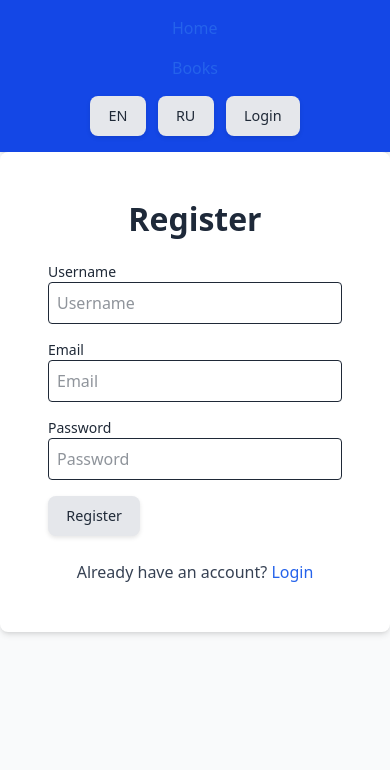
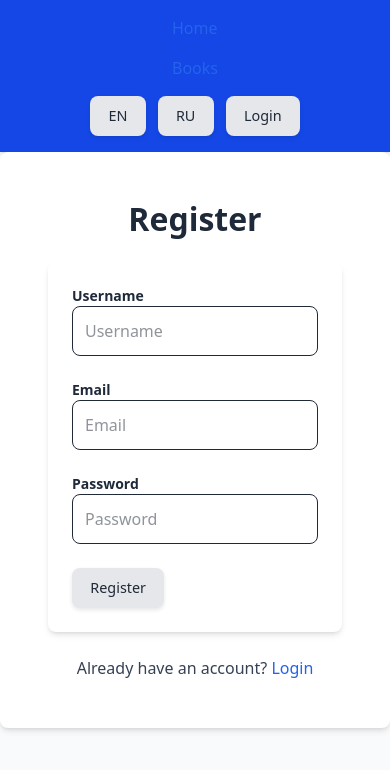
Before and after one commit to AlexBud369/BookSharingPlatform, a React (Vite) app in the folder src/Frontend/: page /register in a window 390 px wide. Shown: the top 770 px of the page. Built offline with nearby package versions, Linux system fonts and the light colour scheme.

Commit message:
fix: correct duplicate toasts and responsive layout

```diff
--- a/src/Frontend/src/components/RegisterForm.tsx
+++ b/src/Frontend/src/components/RegisterForm.tsx
@@ -8,18 +8,19 @@ import { toast } from 'react-toastify';
 import { yupResolver } from '@hookform/resolvers/yup';
 import * as yup from 'yup';
 import Button from './Button';
+import { MAX_USERNAME_LENGTH, MAX_EMAIL_LENGTH, MIN_PASSWORD_LENGTH } from '../constants';
 
 const schema = yup.object({
   username: yup
     .string()
     .required('UsernameRequired')
-    .max(50, 'UsernameTooLong')
+    .max(MAX_USERNAME_LENGTH, 'UsernameTooLong')
     .matches(/^[a-zA-Z0-9_]+$/, 'InvalidUsernameFormat'),
-  email: yup.string().required('EmailRequired').email('InvalidEmailFormat').max(100, 'EmailTooLong'),
+  email: yup.string().required('EmailRequired').email('InvalidEmailFormat').max(MAX_EMAIL_LENGTH, 'EmailTooLong'),
   password: yup
     .string()
     .required('PasswordRequired')
-    .min(6, 'PasswordTooShort')
+    .min(MIN_PASSWORD_LENGTH, 'PasswordTooShort')
     .matches(/[A-Z]/, 'PasswordRequiresUppercase')
     .matches(/[0-9]/, 'PasswordRequiresNumber'),
 });
@@ -44,34 +45,37 @@ export default function RegisterForm() {
   };
 
   return (
-    <form onSubmit={handleSubmit(onSubmit)} className="space-y-4">
+    <form
+      onSubmit={handleSubmit(onSubmit)}
+      className="space-y-6 max-w-md md:max-w-lg mx-auto p-6 bg-white rounded-lg shadow-md"
+    >
       <div>
-        <label className="block text-sm font-medium">{t('Username')}</label>
+        <label className="block text-sm font-semibold text-gray-800">{t('Username')}</label>
         <input
           {...register('username')}
           placeholder={t('Username')}
-          className="w-full p-2 border rounded"
+          className="w-full p-3 border rounded-lg focus:ring-2 focus:ring-blue-500 focus:border-blue-500"
         />
-        {errors.username && <p className="text-red-500">{t(errors.username.message!)}</p>}
+        {errors.username && <p className="text-red-600 mt-1">{t(errors.username.message!)}</p>}
       </div>
       <div>
-        <label className="block text-sm font-medium">{t('Email')}</label>
+        <label className="block text-sm font-semibold text-gray-800">{t('Email')}</label>
         <input
           {...register('email')}
           placeholder={t('Email')}
-          className="w-full p-2 border rounded"
+          className="w-full p-3 border rounded-lg focus:ring-2 focus:ring-blue-500 focus:border-blue-500"
         />
-        {errors.email && <p className="text-red-500">{t(errors.email.message!)}</p>}
+        {errors.email && <p className="text-red-600 mt-1">{t(errors.email.message!)}</p>}
       </div>
       <div>
-        <label className="block text-sm font-medium">{t('Password')}</label>
+        <label className="block text-sm font-semibold text-gray-800">{t('Password')}</label>
         <input
           {...register('password')}
           placeholder={t('Password')}
           type="password"
-          className="w-full p-2 border rounded"
+          className="w-full p-3 border rounded-lg focus:ring-2 focus:ring-blue-500 focus:border-blue-500"
         />
-        {errors.password && <p className="text-red-500">{t(errors.password.message!)}</p>}
+        {errors.password && <p className="text-red-600 mt-1">{t(errors.password.message!)}</p>}
       </div>
       <Button type="submit" variant="primary">
         {t('Register')}
--- a/src/Frontend/src/pages/HomePage.tsx
+++ b/src/Frontend/src/pages/HomePage.tsx
@@ -16,20 +16,27 @@ export default function HomePage() {
     totalItems: 0,
     totalPages: 0,
   });
+  const [errorShown, setErrorShown] = useState(false);
   const navigate = useNavigate();
 
   useEffect(() => {
+    setErrorShown(false);
     bookApi
       .getBooks({ pageNumber: 1, pageSize: BOOKS_PAGE_SIZE, sortDescending: true })
       .then(setBooks)
-      .catch(() => toast.error(t('FailedToLoadBooks')));
+      .catch(() => {
+        if (!errorShown) {
+          toast.error(t('FailedToLoadBooks'));
+          setErrorShown(true);
+        }
+      });
   }, [t]);
 
   return (
-    <div className="container mx-auto p-6">
-      <h1 className="text-3xl font-bold text-gray-800 mb-6">{t('Welcome')}</h1>
-      <h2 className="text-xl font-semibold text-gray-800 mb-4">{t('RecentBooks')}</h2>
-      <div className="grid grid-cols-1 md:grid-cols-3 gap-6">
+    <div className="container mx-auto p-4 sm:p-6">
+      <h1 className="text-2xl sm:text-3xl font-bold text-gray-800 mb-6">{t('Welcome')}</h1>
+      <h2 className="text-lg sm:text-xl font-semibold text-gray-800 mb-4">{t('RecentBooks')}</h2>
+      <div className="grid grid-cols-1 sm:grid-cols-2 md:grid-cols-3 gap-4 sm:gap-6">
         {books.items.map((book) => (
           <BookCard key={book.id} book={book} onClick={() => navigate(`/books/${book.id}`)} />
         ))}
```
